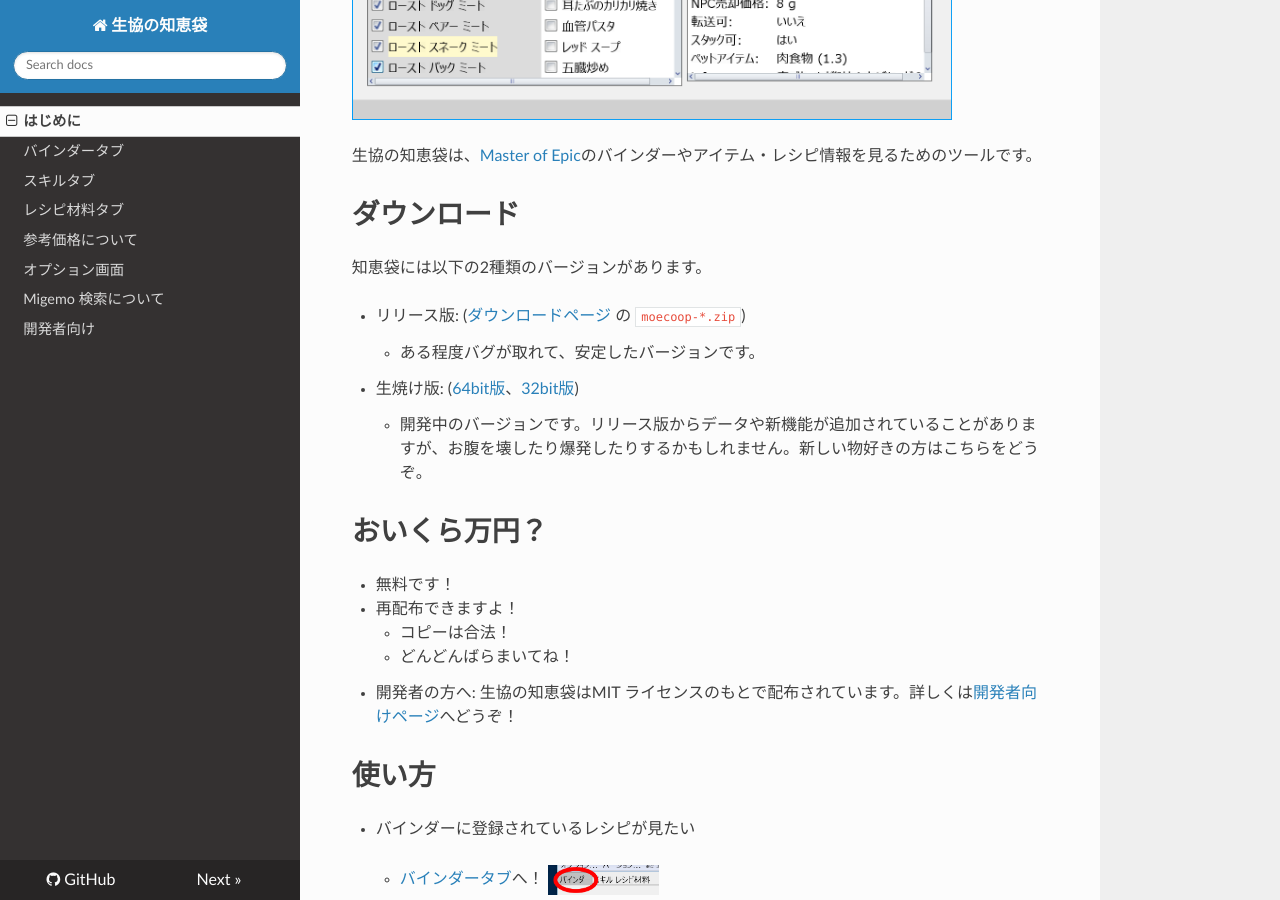
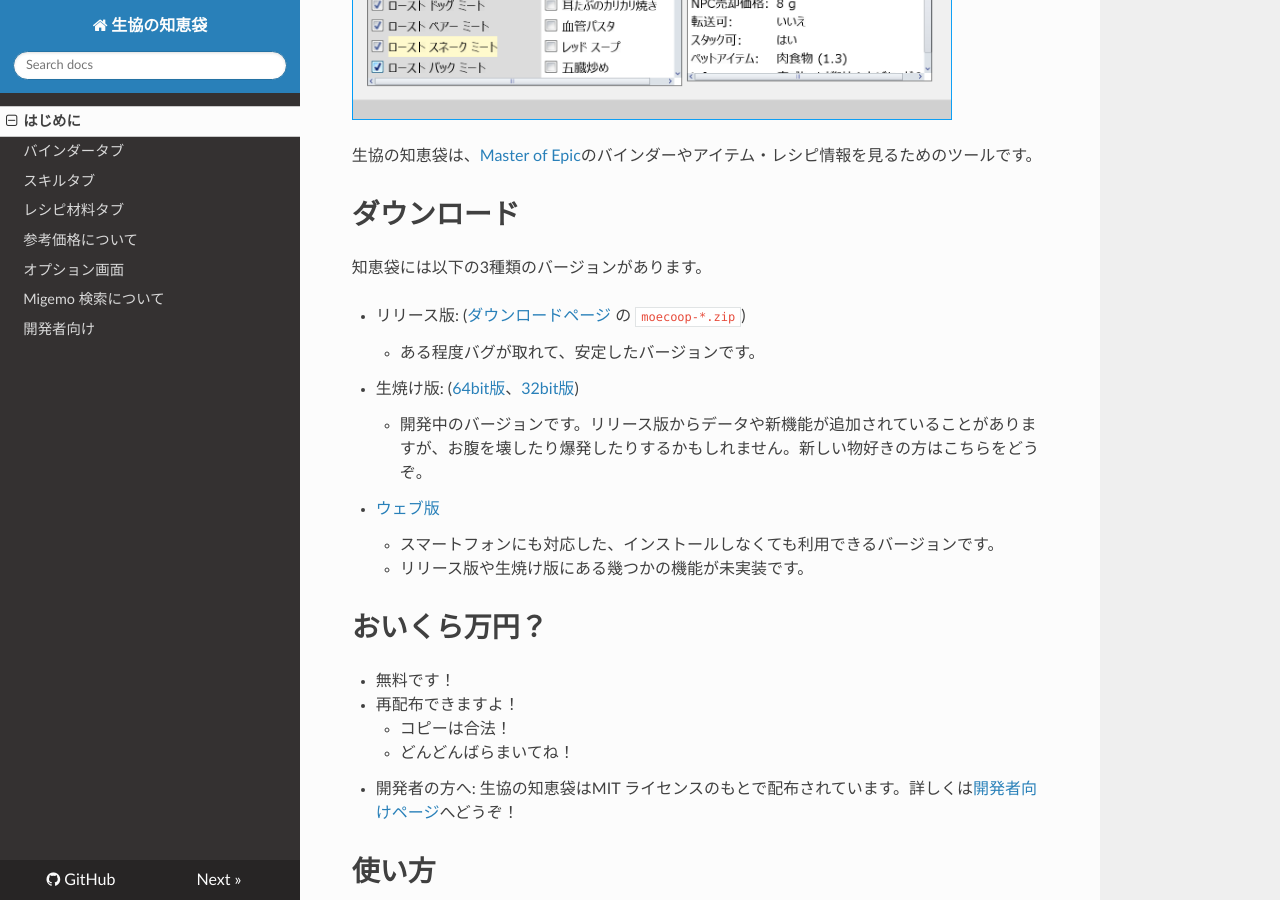
Before and after one commit to coop-mojo/moecoop, an MkDocs documentation site: the page built from docs/index.md, in a window 1280 px wide and 900 px high, scrolled down 597 px. Built offline with MkDocs 1.6.1, drawn with Linux system fonts in a browser that asks for light colours; nearby versions of some CDN libraries; old or Windows-style settings are respelled for this version of MkDocs.

Commit message:
ドキュメントにウェブ版へのリンクを追加

```diff
--- a/docs/index.md
+++ b/docs/index.md
@@ -12,13 +12,17 @@
 生協の知恵袋は、[Master of Epic](http://moepic.com/top.php?mid=_)のバインダーやアイテム・レシピ情報を見るためのツールです。
 
 # ダウンロード
-知恵袋には以下の2種類のバージョンがあります。
+知恵袋には以下の3種類のバージョンがあります。
 
 - リリース版: ([ダウンロードページ](https://github.com/coop-mojo/moecoop/releases/latest) の `moecoop-*.zip`)
     - ある程度バグが取れて、安定したバージョンです。
 
 - 生焼け版: ([64bit版](https://ci.appveyor.com/api/projects/coop-mojo/moecoop/artifacts/moecoop-trunk-64bit.zip?branch=master&job=Environment%3A%20DC%3Ddmd%2C%20DVersion%3D2.071.2%3B%20Platform%3A%20x64)、[32bit版](https://ci.appveyor.com/api/projects/coop-mojo/moecoop/artifacts/moecoop-trunk-32bit.zip?branch=master&job=Environment%3A%20DC%3Ddmd%2C%20DVersion%3D2.071.2%3B%20Platform%3A%20x86))
     - 開発中のバージョンです。リリース版からデータや新機能が追加されていることがありますが、お腹を壊したり爆発したりするかもしれません。新しい物好きの方はこちらをどうぞ。
+
+- [ウェブ版](http://fukuro.coop.moe/)
+    - スマートフォンにも対応した、インストールしなくても利用できるバージョンです。
+    - リリース版や生焼け版にある幾つかの機能が未実装です。
 
 # おいくら万円？
 - 無料です！
```
